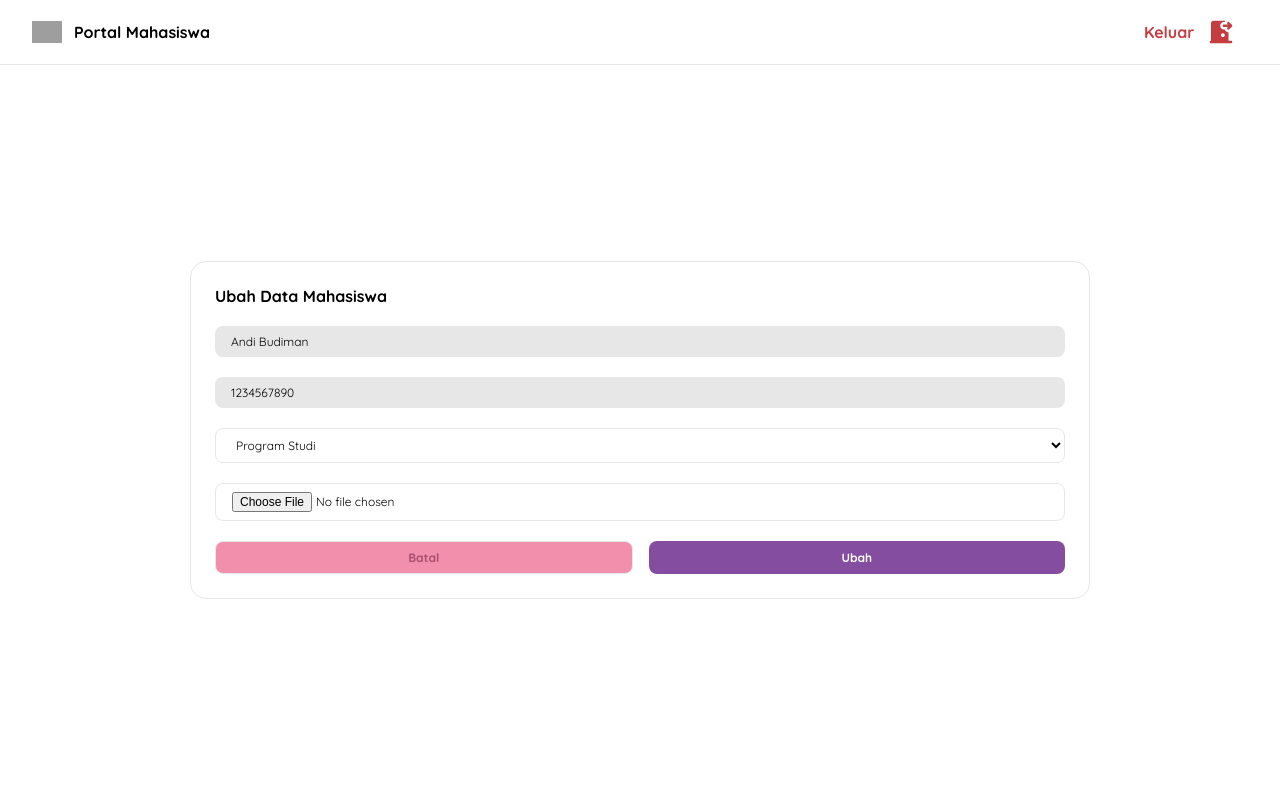
After one commit to VirtualBooks/Studi-Kasus-Profile-, a PHP site: page /ubah.php in a window 1280 px wide. The commit adds this page. Run offline with PHP 8.4, Linux system fonts and the light colour scheme; grey boxes are pictures that could not be loaded.

Commit message:
full admin

```diff
--- /dev/null
+++ b/assets/css/input_admin.css
@@ -0,0 +1,87 @@
+* {
+  margin: 0;
+  padding: 0;
+  box-sizing: border-box;
+  text-decoration: none;
+  font-family: "Quicksand", serif;
+}
+.container {
+  display: flex;
+  justify-content: center;
+  align-items: center;
+  height: 100vh;
+}
+.card {
+  background-color: white;
+  border: 1px solid #e7e7e7;
+  border-radius: 1rem;
+  padding: 1.5rem;
+  display: flex;
+  flex-direction: column;
+  width: 900px;
+  margin-top: 110px;
+  margin-bottom: 50px;
+  gap: 20px;
+}
+.button {
+  display: flex;
+  justify-content: space-between;
+  gap: 1rem;
+}
+input {
+  width: 100%;
+  background-color: white;
+  padding: 0.5rem 1rem;
+  border: 1px solid #e7e7e7;
+  border-radius: 0.5rem;
+  font-size: 12px;
+  transition: 0.3s;
+}
+.locked-info {
+  width: 100%;
+  background-color: #e7e7e7;
+  padding: 0.5rem 1rem;
+  border-radius: 0.5rem;
+  font-size: 12px;
+}
+select {
+  width: 100%;
+  background-color: white;
+  padding: 0.5rem 1rem;
+  border: 1px solid #e7e7e7;
+  border-radius: 0.5rem;
+  font-size: 12px;
+  transition: 0.3s;
+}
+select:focus {
+  outline: 5px solid #96cdfb;
+}
+input[type="text"]:focus {
+  outline: 5px solid #96cdfb;
+}
+input[type="number"]:focus {
+  outline: 5px solid #96cdfb;
+}
+input[type="file"]:focus {
+  outline: 5px solid #96cdfb;
+}
+input[type="submit"] {
+  background-color: #854da0;
+  font-weight: 700;
+  color: white;
+  border: none;
+}
+input[type="submit"]:hover {
+  background-color: white;
+  color: #854da0;
+  border: 1px solid #854da0;
+}
+input[type="button"] {
+  background-color: #f28fad;
+  font-weight: 700;
+  color: #aa4f6d;
+}
+input[type="button"]:hover {
+  background-color: #aa4f6d;
+  color: #f28fad;
+}
--- a/index.php
+++ b/index.php
@@ -19,8 +19,8 @@
         </header>
         <input type="text" name="" id="" placeholder="Nama Lengkap">
         <input type="number" name="" id="" placeholder="NIM">
-        <select name="fakultas" id="fakultas">
-            <option value="" disabled selected>Fakultas</option>
+        <select name="prodi" id="prodi">
+            <option value="" disabled selected>Program Studi</option>
             <option value="Informatika">Informatika</option>
         </select>
         <input type="password" name="" id="" placeholder="Password">
--- /dev/null
+++ b/ubah.php
@@ -0,0 +1,36 @@
+<!DOCTYPE html>
+<html lang="en">
+
+<head>
+    <meta charset="UTF-8">
+    <meta name="viewport" content="width=device-width, initial-scale=1.0">
+    <link rel="preconnect" href="https://fonts.googleapis.com">
+    <link rel="preconnect" href="https://fonts.gstatic.com" crossorigin>
+    <link href="https://fonts.googleapis.com/css2?family=Quicksand:wght@300..700&display=swap" rel="stylesheet">
+    <link rel="stylesheet" href="assets/css/input_admin.css">
+    <title>Document</title>
+</head>
+
+<body>
+    <?php
+    include 'templates/navbar.php';
+    ?>
+    <div class="container">
+        <div class="card">
+            <h4>Ubah Data Mahasiswa</h4>
+            <p class="locked-info">Andi Budiman</p>
+            <p class="locked-info">1234567890</p>
+            <select name="prodi" id="prodi">
+                <option value="" disabled selected>Program Studi</option>
+                <option value="informatika">Informatika</option>
+            </select>
+            <input type="file" name="foto" id="foto">
+            <div class="button">
+                <input type="button" value="Batal">
+                <input type="submit" value="Ubah">
+            </div>
+        </div>
+    </div>
+</body>
+
+</html>
```
Also changed, not shown: assets/css/dashboard.css (added, +175 -0 lines), dashboard.php (added, +85 -0 lines), tambah.php (added, +36 -0 lines), assets/img/2309106060.png (added), assets/img/search.svg (added).
